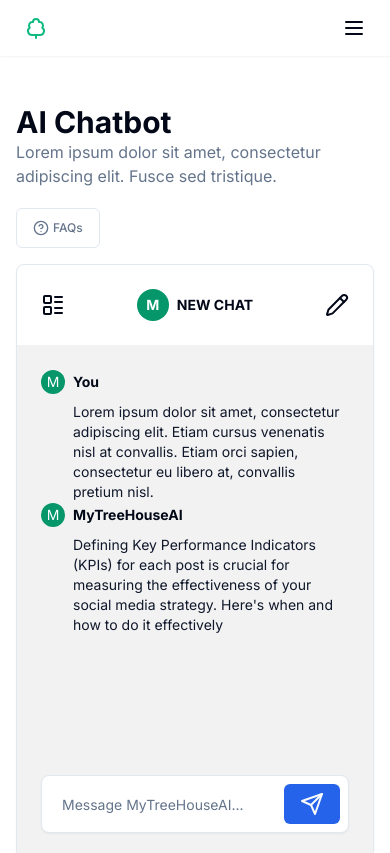
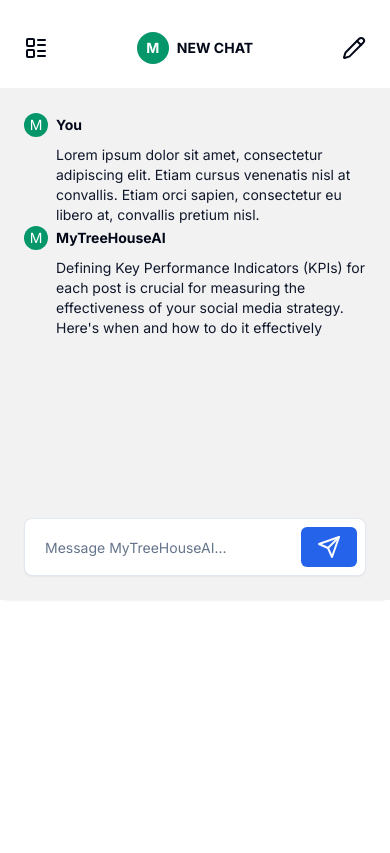
Before and after one commit to mytreehouse-ai/cygnus-a, a Next.js app: page /ai/chat in a window 390 px wide. Shown: the top 853 px of the page. Built offline with nearby package versions, Linux system fonts and the light colour scheme.

Commit message:
feat: layout for each pages

```diff
--- /dev/null
+++ b/app/ai/chat/layout.tsx
@@ -0,0 +1,7 @@
+import { ReactNode } from "react";
+
+const Layout = ({ children }: { children: ReactNode }) => {
+  return <div>{children}</div>;
+};
+
+export default Layout;
--- a/app/ai/chat/page.tsx
+++ b/app/ai/chat/page.tsx
@@ -1,8 +1,11 @@
 import React from "react";
 import AIChat from "@/components/ai-chat";
+import Layout from "./layout";
 
 const page = () => {
   return <AIChat />;
 };
 
 export default page;
+
+page;
--- /dev/null
+++ b/app/contact/layout.tsx
@@ -0,0 +1,15 @@
+import { ReactNode } from "react";
+import Navbar from "@/components/global/nav-bar";
+import Footer from "@/components/global/footer";
+
+const Layout = ({ children }: { children: ReactNode }) => {
+  return (
+    <>
+      <Navbar />
+      {children}
+      <Footer />
+    </>
+  );
+};
+
+export default Layout;
--- a/app/layout.tsx
+++ b/app/layout.tsx
@@ -8,8 +8,6 @@ import "./globals.css";
 import ReactQueryProvider from "@/components/react-query-provider";
 import { ReactQueryDevtools } from "@tanstack/react-query-devtools";
 import { cn } from "@/lib/utils";
-import Navbar from "@/components/global/nav-bar";
-import Footer from "@/components/global/footer";
 
 const inter = Inter({ subsets: ["latin"] });
 
@@ -28,9 +26,8 @@ export default function RootLayout({
       <body className={cn(inter.className, "min-h-screen")}>
         <ClerkProvider>
           <ReactQueryProvider>
-            <Navbar />
             {children}
-            <Footer />
+
             <ReactQueryDevtools initialIsOpen={false} />
           </ReactQueryProvider>
         </ClerkProvider>
--- /dev/null
+++ b/app/listings/layout.tsx
@@ -0,0 +1,15 @@
+import { ReactNode } from "react";
+import Navbar from "@/components/global/nav-bar";
+import Footer from "@/components/global/footer";
+
+const Layout = ({ children }: { children: ReactNode }) => {
+  return (
+    <>
+      <Navbar />
+      {children}
+      <Footer />
+    </>
+  );
+};
+
+export default Layout;
--- a/app/page.tsx
+++ b/app/page.tsx
@@ -1,9 +1,13 @@
 import React from "react";
 import SearchBar from "@/components/search-bar";
 import { ImageKitLoader } from "@/components/global/imagekit-loader";
+import Navbar from "@/components/global/nav-bar";
+import Footer from "@/components/global/footer";
 
 const Home = () => {
   return (
+    <>
+      <Navbar />
       <main className="mx-auto min-h-screen">
         <section className="bg-emerald-50 px-6 py-14 lg:flex lg:justify-between lg:px-12 lg:pb-0">
           <div className="lg:w-1/2">
@@ -36,6 +40,8 @@ const Home = () => {
           <ul className="mt-10 space-y-6 md:grid md:grid-cols-3 md:gap-6 md:space-y-0"></ul>
         </section>
       </main>
+      <Footer />
+    </>
   );
 };
 
--- /dev/null
+++ b/app/valuation/layout.tsx
@@ -0,0 +1,15 @@
+import { ReactNode } from "react";
+import Navbar from "@/components/global/nav-bar";
+import Footer from "@/components/global/footer";
+
+const Layout = ({ children }: { children: ReactNode }) => {
+  return (
+    <>
+      <Navbar />
+      {children}
+      <Footer />
+    </>
+  );
+};
+
+export default Layout;
--- a/components/ai-chat/index.tsx
+++ b/components/ai-chat/index.tsx
@@ -32,13 +32,13 @@ const AIChat = () => {
   }
 
   return (
-    <main className="flex min-h-[calc(100vh_-_200px)] grow flex-col justify-between pb-4 pt-2 md:min-h-[calc(100vh_-_250px)] lg:mx-auto lg:my-auto lg:max-w-7xl">
+    <main className="flex  grow flex-col justify-between pb-4 pt-2 md:min-h-[calc(100vh_-_250px)] lg:mx-auto lg:my-auto lg:max-w-7xl">
       <ChatHistory
         open={showChatHistory}
         onClose={() => setShowChatHistory(false)}
       />
-      <div className="space-y-4 px-4 pb-4  pt-10 md:pt-12">
-        <div className="flex flex-col items-start gap-y-5 md:flex-row md:items-start md:justify-between">
+      <div className="space-y-4">
+        {/* <div className="flex flex-col items-start gap-y-5 md:flex-row md:items-start md:justify-between">
           <div>
             <h3 className=" text-3xl font-bold ">AI Chatbot</h3>
             <p className="tex-sm text-slate-500 ">
@@ -54,9 +54,9 @@ const AIChat = () => {
             <HelpCircle className="h-4 w-4" />
             FAQs
           </Button>
-        </div>
+        </div> */}
 
-        <Card className=" md:flex md:items-stretch">
+        <Card className=" border-none md:flex md:items-stretch">
           <CardHeader className=" flex flex-col justify-between md:w-2/5 md:p-0">
             <div className="flex shrink-0 items-center justify-between md:p-4">
               <LayoutList
```
Lines whose indentation alone changed are shown as unchanged.
